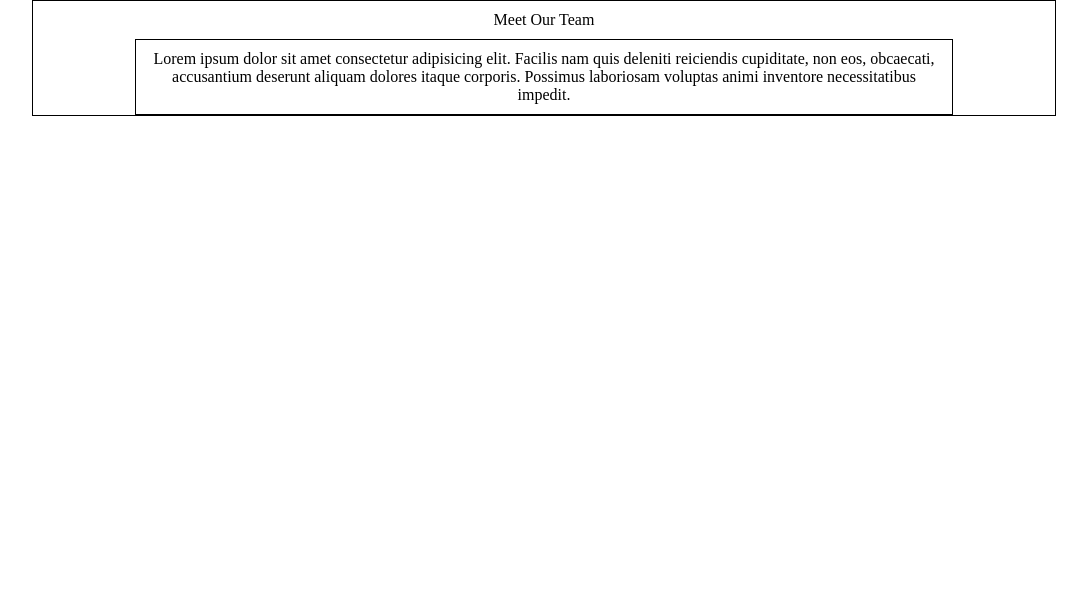
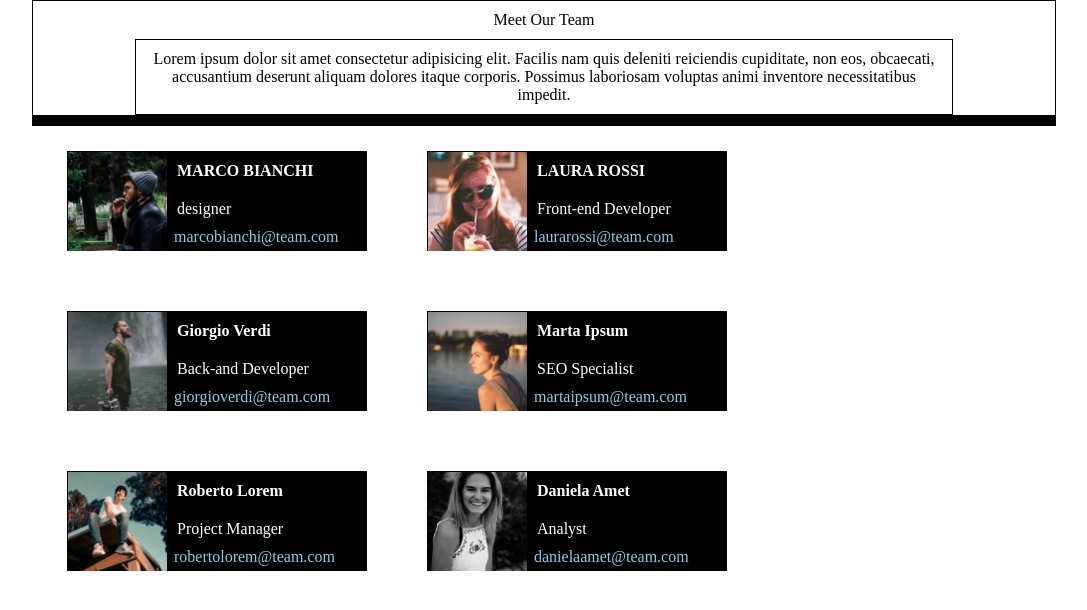
Before and after one commit to gbldmn/html-css-float-cards, a plain HTML site: page index.html in a window 1280 px wide. Shown: the whole page, without its empty margins (96-1183 px from the left). Drawn offline with Linux system fonts and the light colour scheme.

Commit message:
creazione e riempimento box

```diff
--- a/file.css/style.css
+++ b/file.css/style.css
@@ -15,3 +15,38 @@ p {
     padding: 10px;
 }
 /* dati iniziali  */
+
+main {
+    width: 80%;
+    margin: auto;
+    border: 5px solid black;
+}
+
+.box {
+    margin: 30px;
+    float: left;
+    width: 300px;
+    height: 100px;
+    background-color: black;
+    border: 1px solid black;
+
+}
+
+.clearfix::after {
+    content: '';
+    clear: both;
+    display: table;
+}
+.testo {
+    display: inline-block;
+    color: white;
+}
+
+img {
+    float: left;
+}
+
+span {
+    color: skyblue;
+    margin-left: 7px;
+}
--- a/index.html
+++ b/index.html
@@ -22,6 +22,49 @@
     </div>
    </header>
 
+   <main>
+        <div class="box">
+            <img src="img/male1.png" height="99px" alt="">
+            <p class="testo"><strong> MARCO BIANCHI</strong></p>
+            <p class="testo">designer</p>
+            <span>marcobianchi@team.com</span>
+         </div>
+
+
+     <div class="box">
+        <img src="img/female1.png" height="99px" alt="">
+        <p class="testo"><strong> LAURA ROSSI </strong></p>
+        <p class="testo">Front-end Developer</p>
+        <span>laurarossi@team.com</span>
+     </div>
+     <div class="box">
+        <img src="img/male2.png" height="99px" alt="">
+        <p class="testo"><strong> Giorgio Verdi </strong></p>
+        <p class="testo">Back-and Developer</p>
+        <span>giorgioverdi@team.com</span>
+     </div>
+     <div class="box">
+        <img src="img/female2.png" height="99px" alt="">
+        <p class="testo"><strong> Marta Ipsum </strong></p>
+        <p class="testo">SEO Specialist</p>
+        <span>martaipsum@team.com</span>
+     </div>
+     <div class="box">
+        <img src="img/male3.png" height="99px" alt="">
+        <p class="testo"><strong> Roberto Lorem</strong></p>
+        <p class="testo">Project Manager</p>
+        <span>robertolorem@team.com</span>
+     </div>
+     <div class="box">
+        <img src="img/female3.png" height="99px" alt="">
+        <p class="testo"><strong> Daniela Amet</strong></p><br>
+        <p class="testo"> Analyst </p>
+        <span>danielaamet@team.com</span>
+     </div>
+
+
+   </main>
+
 
 
 
```
